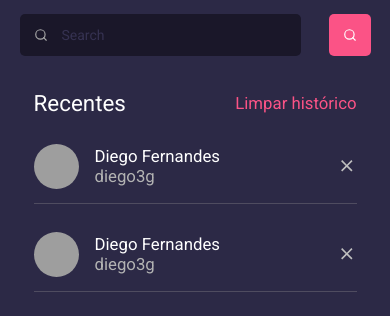
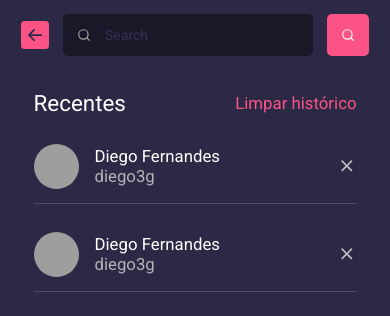
Before and after one commit to gabrieldiasss/instaanalytics, a Next.js app: page /search in a window 390 px wide. Shown: the top 316 px of the page. Built offline with nearby package versions, Linux system fonts and the light colour scheme; grey boxes are pictures that could not be loaded.

Commit message:
arrow search link

```diff
--- a/pages/search.tsx
+++ b/pages/search.tsx
@@ -1,5 +1,6 @@
 import Head from "next/head";
 import Link from "next/link";
+import { BsFillArrowLeftSquareFill } from "react-icons/bs";
 import { FiSearch } from "react-icons/fi";
 import { MdOutlineClose } from "react-icons/md";
 import styles from '../styles/search.module.scss'
@@ -9,10 +10,14 @@ export default function Search() {
     return (
         <>
             <Head>
-                <title>Pesquisar</title>
+                <title>Insta Analytics | Pesquisar</title>
             </Head>
 
             <header className={styles.inputContainer} >
+
+                <Link href="/dashboard" >
+                    <BsFillArrowLeftSquareFill className={styles.arrow} />
+                </Link>
 
                 <div className={styles.inputFake}>
                     <FiSearch />
--- a/styles/search.module.scss
+++ b/styles/search.module.scss
@@ -8,13 +8,17 @@
 
     gap: 1rem;
 
+   .arrow {
+       font-size: 2rem;
+       color: var(--pink-500);
+   }
+
     button {
         background-color: var(--pink-500);
 
         display: flex;
         align-items: center;
 
-        margin-left: 1rem;
         padding: 0 1rem;
         height: 3rem;
         border-radius: 5px;
@@ -38,7 +42,7 @@
     width: 300px;
 
     @media(max-width: 600px) {
-        width: 300px;
+        width: 250px;
     }
 
     svg {
@@ -82,6 +86,8 @@
         align-items: center;
 
         margin-top: 1.4rem;
+
+
 
         span {
             font-size: 1.6rem;
```
